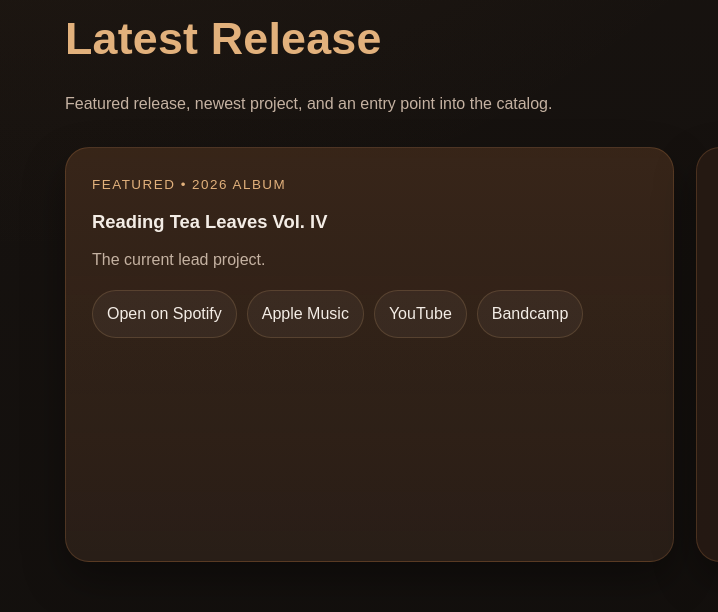
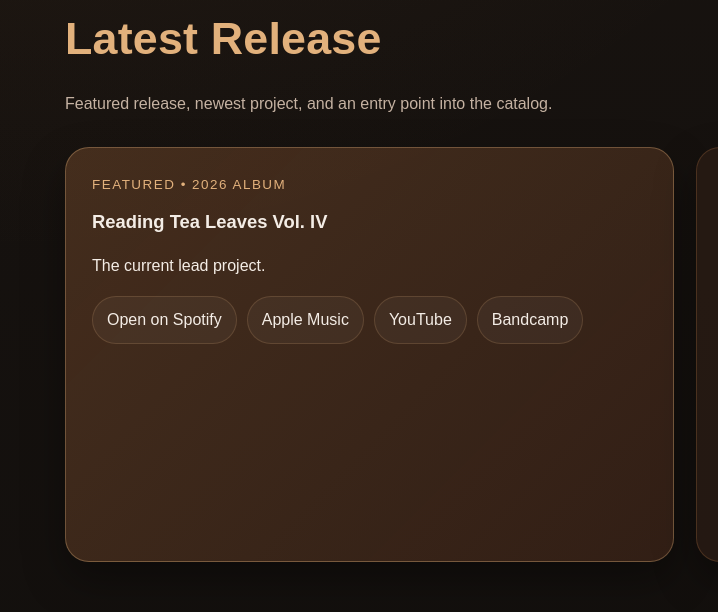
Before and after one commit to prox-centauri/prox-centauri.github.io, a plain HTML site: page index.html in a window 1280 px wide. Shown: the part 806-1418 px from the top of the page, 0-718 px from the left. Drawn offline with Linux system fonts and the light colour scheme.

Commit message:
Update index.html

```diff
--- a/index.html
+++ b/index.html
@@ -265,9 +265,11 @@
     }
 
     .feature-copy {
-      background:
-        linear-gradient(180deg, rgba(210,139,77,0.10), rgba(255,255,255,0.02)),
-        var(--card);
+  background:
+    linear-gradient(135deg, rgba(210,139,77,0.18), rgba(143,78,44,0.12)),
+    var(--card);
+  border: 1px solid rgba(226,177,124,0.35);
+}
     }
 
     .feature-copy p {
```
